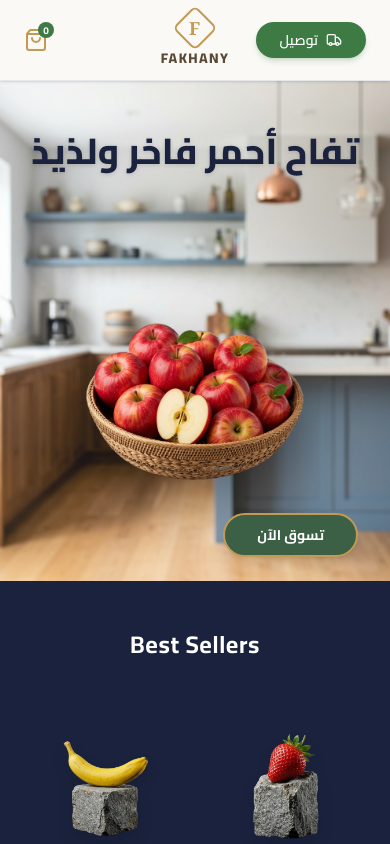
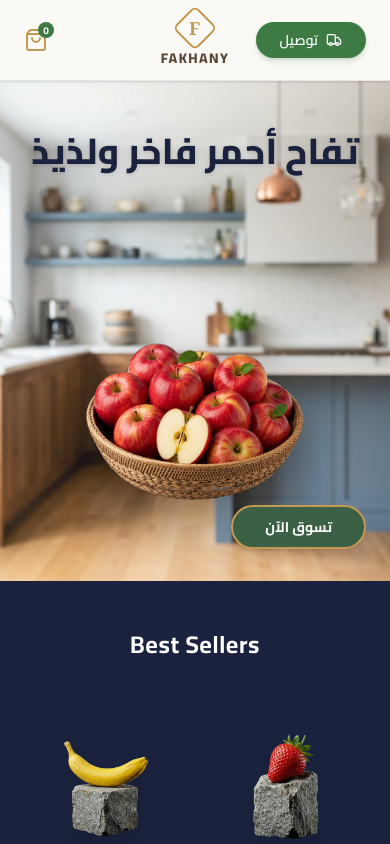
Before and after one commit to mohamedhabib102/fakhany, a Vue app: page / in a window 390 px wide. Shown: the top 844 px of the page. Built offline with nearby package versions, Linux system fonts and the light colour scheme.

Commit message:
update hero section

```diff
--- a/src/sections/ContactSection.vue
+++ b/src/sections/ContactSection.vue
@@ -1,5 +1,5 @@
 <template>
-  <section id="contact" class="bg-[#faf9f6] text-[#0a1428] py-16 px-6 md:px-12 select-none border-t border-gray-200">
+  <section id="contact" class="bg-[#faf9f6] text-fakhany-dark py-16 px-6 md:px-12 select-none border-t border-gray-200">
     <div
       class="max-w-6xl mx-auto w-full"
     >
--- a/src/sections/HeroSection.vue
+++ b/src/sections/HeroSection.vue
@@ -2,6 +2,15 @@
   <section class="relative w-full h-[500px] md:h-[700px] overflow-idden select-none bg-cover bg-center" :style="{ backgroundImage: `url(${heroBg})` }">
     <!-- Subtle light overlay to ensure text readability without darkening the whole image -->
     <div class="absolute inset-0 bg-white/10 z-0"></div>
+
+    <!-- Static Button -->
+    <div class="absolute bottom-8 right-6 md:bottom-12 md:right-auto md:left-12 z-30">
+      <AnimatedElement direction="up" trigger="mount" :delay="900">
+        <a href="https://wa.me/201027227796" target="_blank" class="bg-[#3b6045] text-white block text-sm md:text-lg px-8 py-2.5 font-bold rounded-full border-2 border-[#c29a53] hover:bg-[#2c4a34] transition-colors shadow-lg">
+          تسوق الآن
+        </a>
+      </AnimatedElement>
+    </div>
 
     <swiper
       :slides-per-view="1"
@@ -24,7 +33,7 @@
           </div>
 
           <!-- Center Image & Bottom Button (Flexbox without absolute) -->
-          <div class="grow flex flex-col md:flex-row w-full pb-6 md:pb-10 items-center md:items-end justify-end">
+          <div class="grow flex flex-col md:flex-row w-full pb-20 md:pb-10 items-center md:items-end justify-end">
 
             <!-- Desktop Left Spacer (RTL Right side) to keep image centered -->
             <div class="hidden md:block md:flex-1"></div>
@@ -40,14 +49,8 @@
               </AnimatedElement>
             </div>
 
-            <!-- Button Container: Mobile (justify-start = RTL Right), Desktop (justify-end = RTL Left) -->
-            <div class="w-full md:flex-1 flex justify-start md:justify-end mt-8 md:mt-0 px-2 md:px-0 z-20">
-              <AnimatedElement direction="left" trigger="mount" :delay="900">
-                <a href="https://wa.me/201027227796" target="_blank"  class="bg-[#3b6045] text-white block text-sm md:text-lg px-8 py-2.5 font-bold rounded-full border-2 border-[#c29a53] hover:bg-[#2c4a34] transition-colors shadow-lg">
-                  تسوق الآن
-                </a>
-              </AnimatedElement>
-            </div>
+            <!-- Desktop Right Spacer (RTL Left side) to keep image centered -->
+            <div class="hidden md:block md:flex-1"></div>
 
           </div>
 
```
